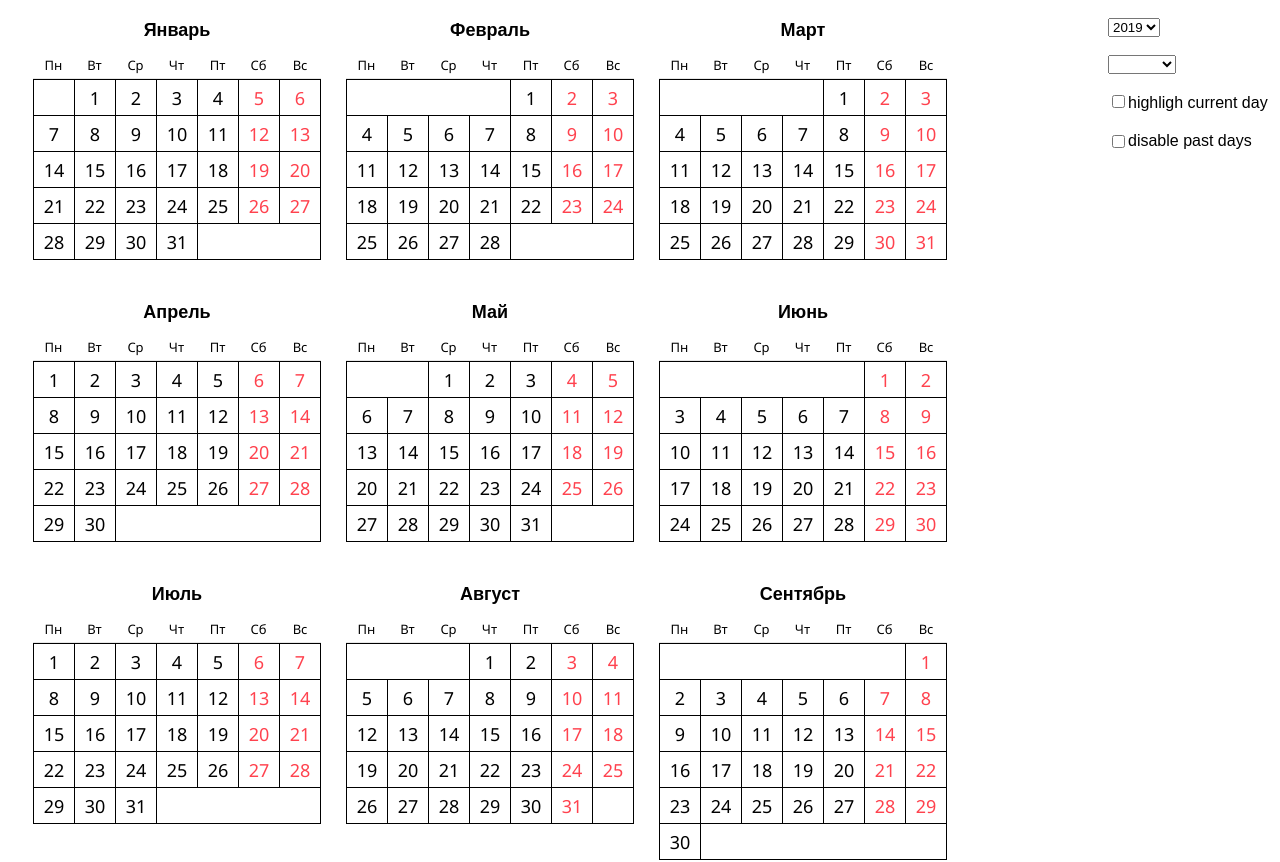
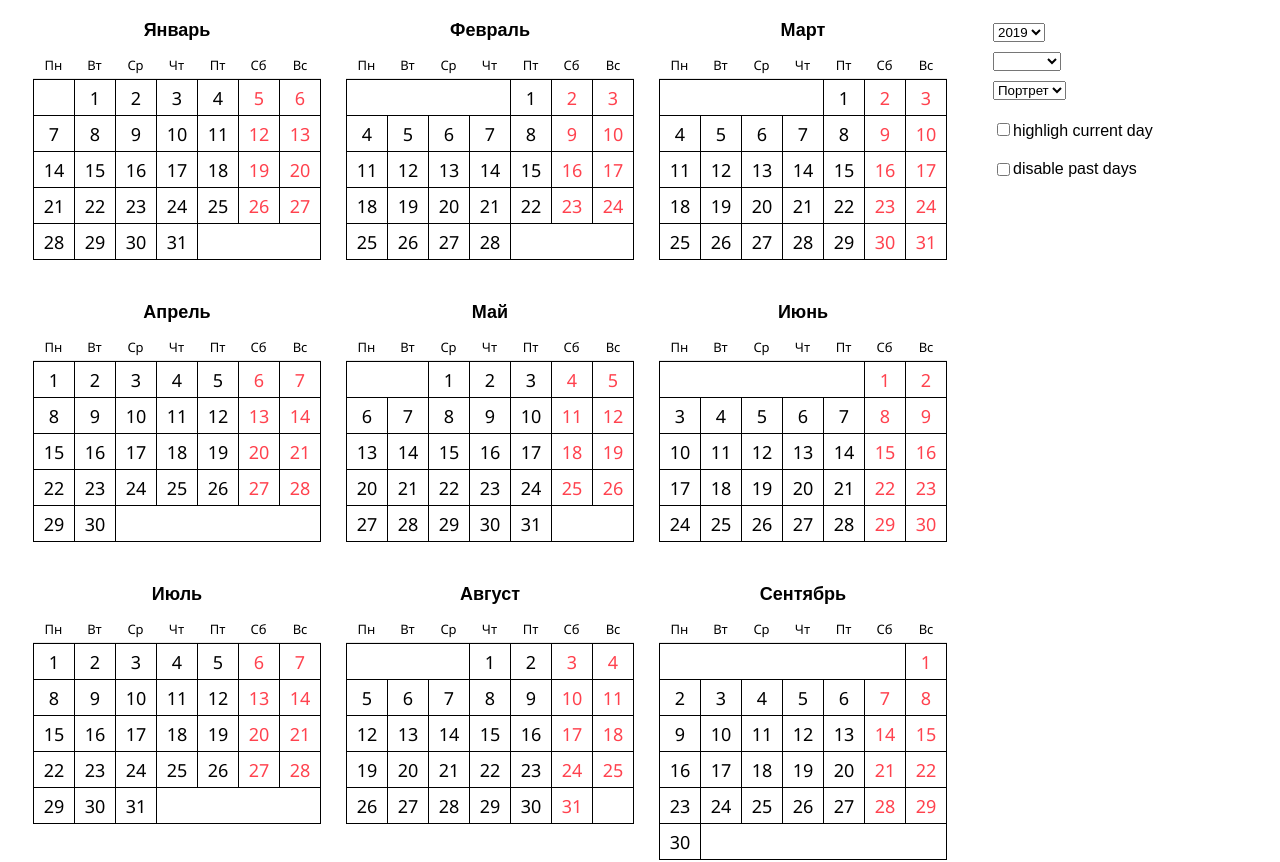
Before and after one commit to dasmeer/ng-calendar, an Angular app: page / in a window 1280 px wide. Shown: the top 862 px of the page. Built offline with nearby package versions, Linux system fonts and the light colour scheme.

Commit message:
album print

```diff
--- a/src/app/app.component.css
+++ b/src/app/app.component.css
@@ -1,7 +1,7 @@
 #control-panel {
-    position: fixed;
-    margin-left: 1100px;
-    margin-top: 10px;
+    margin-top: 15px;
+    margin-left: 15px;
+    float: left;
 }
 
 #control-panel textarea {
@@ -10,7 +10,13 @@
 }
 
 #month-container {
-    width: 980px;
+    float: left;
+}
+.portrait {
+    width: 970px;
+}
+.album {
+    width: 1285px;
 }
 
 #cb-past {
@@ -21,6 +27,14 @@
     margin-top: 20px;
 }
 
+.dropDown {
+    padding-bottom: 10px;
+}
+
+#current-day {
+    padding-top: 10px;
+}
+
 @media print {
     #control-panel {
         visibility: hidden;
@@ -28,8 +42,15 @@
     #month-container {
         visibility: visible;
         position: absolute;
+    }
+    .portrait {
         left: 8px;
         top: 100px;
         zoom: 122%;
     }
+    .album {
+        left: 40px;
+        top: 10px;
+        zoom: 82%;
+    }
 }
--- a/src/app/app.component.html
+++ b/src/app/app.component.html
@@ -1,17 +1,32 @@
+<div
+    id="month-container"
+    [ngClass]="selectedPrintIsPortrait ? 'portrait' : 'album'"
+>
+    <sa-month *ngFor="let m of model.getMonths()" [model]="m"></sa-month>
+</div>
+
 <div id="control-panel">
+    <div class="dropDown">
         <select [ngModel]="selectedYear" (ngModelChange)="onYearChange($event)">
             <option *ngFor="let y of years">{{ y }}</option>
         </select>
-    <br />
-    <br />
+    </div>
+    <div class="dropDown">
         <select
             [ngModel]="selectedCountry"
             (ngModelChange)="onCountryChange($event)"
         >
-        <option *ngFor="let c of country">{{ c }}</option>
+            <option *ngFor="let c of countries">{{ c }}</option>
         </select>
-    <br />
-    <br />
+    </div>
+    <div class="dropDown">
+        <select
+            [ngModel]="selectedPrintStyle"
+            (ngModelChange)="onPrintStyleChange($event)"
+        >
+            <option *ngFor="let p of printStyles">{{ p }}</option>
+        </select>
+    </div>
     <div id="current-day">
         <input
             type="checkbox"
@@ -31,7 +46,3 @@
         <label for="cb-past">disable past days</label>
     </div>
 </div>
-
-<div id="month-container">
-    <sa-month *ngFor="let m of model.getMonths()" [model]="m"></sa-month>
-</div>
--- a/src/app/app.component.ts
+++ b/src/app/app.component.ts
@@ -10,9 +10,12 @@ import { Constants } from "./constants";
 export class AppComponent {
     model: Model;
     years: number[] = [];
-    country: string[] = ["", Constants.RUSSIA, Constants.MALTA];
+    countries = ["", Constants.RUSSIA, Constants.MALTA];
+    printStyles = [Constants.PORTRAIT, Constants.ALBUM];
     selectedCountry: string = "";
     selectedYear: number;
+    selectedPrintStyle = Constants.PORTRAIT;
+    selectedPrintIsPortrait = true;
     currentDayIsOn = false;
     disablingIsOn = false;
 
@@ -50,6 +53,16 @@ export class AppComponent {
             this.disablingIsOn
         );
     }
+    onPrintStyleChange(value) {
+        this.selectedPrintStyle = value;
+        this.selectedPrintIsPortrait = value === Constants.PORTRAIT;
+        this.model = new Model(
+            this.selectedYear,
+            value,
+            this.currentDayIsOn,
+            this.disablingIsOn
+        );
+    }
     onCurrentDayChange(value) {
         this.model = new Model(
             this.selectedYear,
--- a/src/app/constants.ts
+++ b/src/app/constants.ts
@@ -1,4 +1,6 @@
 export class Constants {
     static readonly RUSSIA = "Россия";
     static readonly MALTA = "Мальта";
+    static readonly PORTRAIT = "Портрет";
+    static readonly ALBUM = "Альбом";
 }
```
Lines whose indentation alone changed are shown as unchanged.
